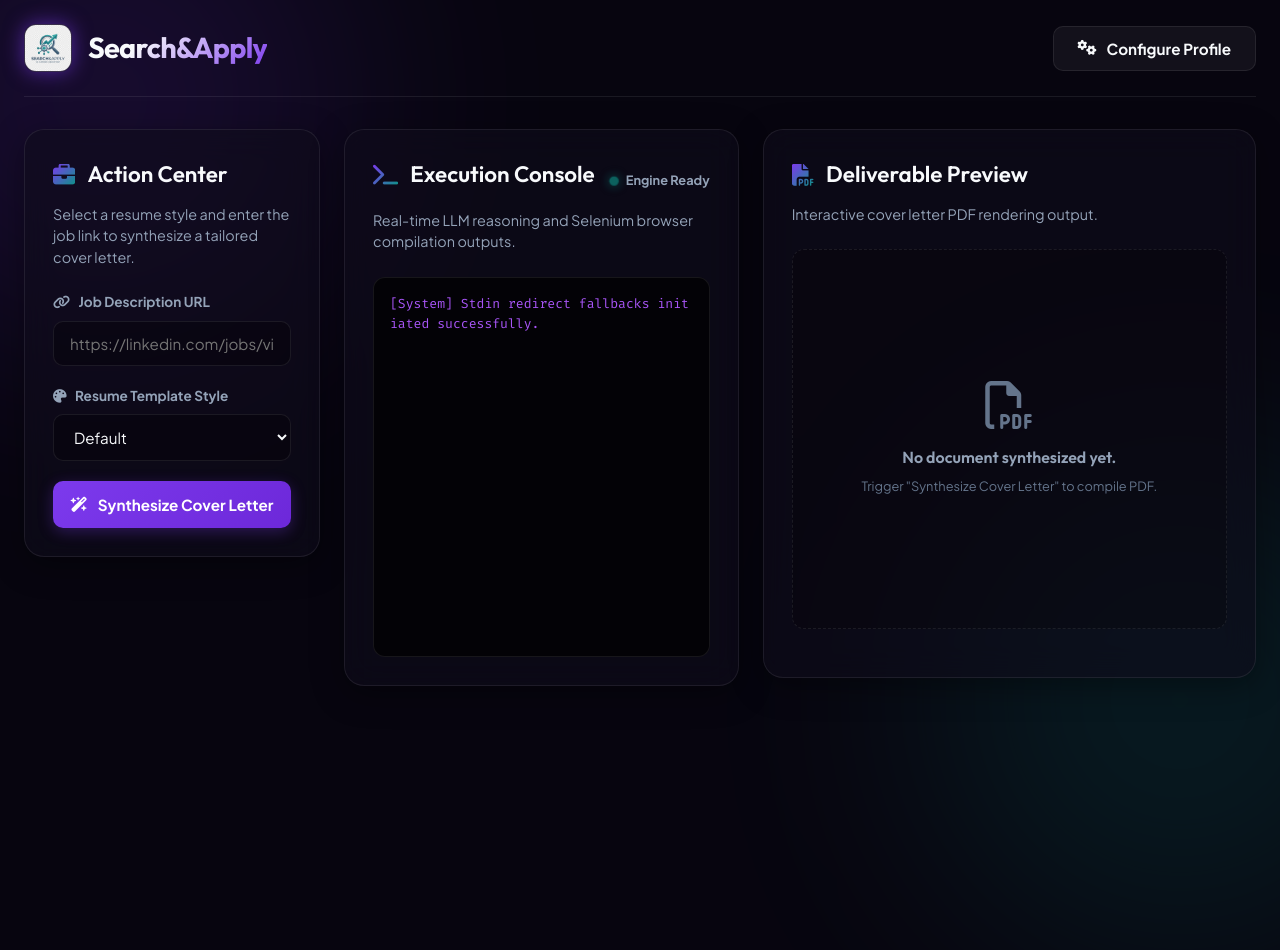
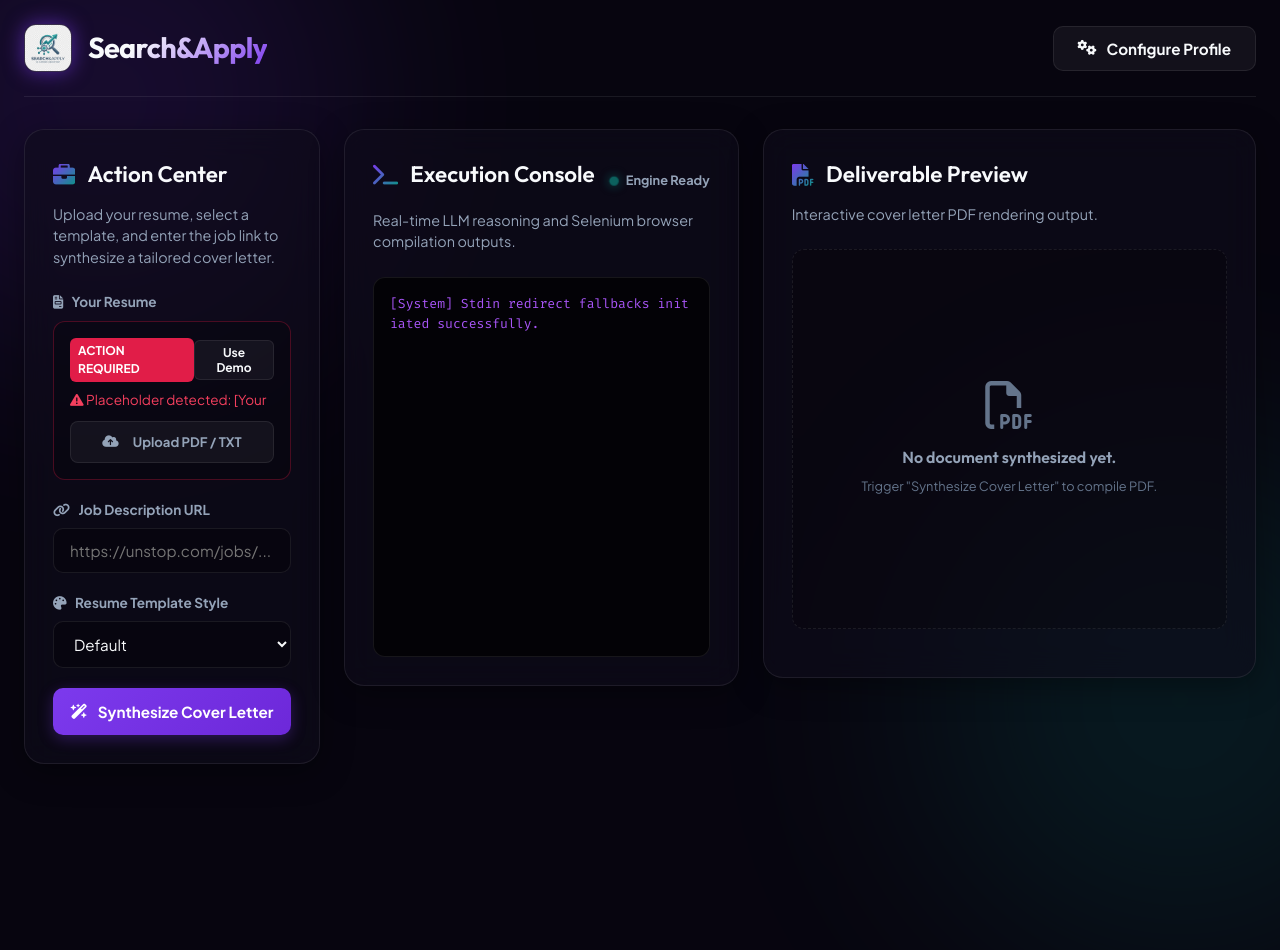
Before and after one commit to Akatsuki-Tobi/Search-Apply, a FastAPI app: page / in a window 1280 px wide; the page is wider, and only the part inside the window is pictured. Run offline with FastAPI, Linux system fonts and the light colour scheme; data that the repository does not hold is empty; some libraries are stand-ins or nearby versions.

Commit message:
Expose resume uploader and status card directly in Action Center

```diff
--- a/app.py
+++ b/app.py
@@ -115,6 +115,36 @@ async def update_profile(profile: ProfileRequest):
         raise HTTPException(status_code=400, detail=f"Invalid YAML Syntax: {ye}")
     except Exception as e:
         raise HTTPException(status_code=500, detail=str(e))
+
+@app.get("/api/resume-status")
+async def get_resume_status():
+    resume_path = Path("data_folder/plain_text_resume.yaml")
+    if not resume_path.exists():
+        return {"valid": False, "reason": "No resume file exists."}
+    try:
+        content = resume_path.read_text(encoding="utf-8")
+        placeholders = ["[Your ", "[Company ", "[Project ", "[Achievement ", "[Certification ", "[Language ", "[Notice ", "[Salary ", "[Gender ", "[Yes/No", "[Grade"]
+        found_placeholders = [p for p in placeholders if p in content]
+        if found_placeholders:
+            return {
+                "valid": False,
+                "reason": f"Placeholder detected: {found_placeholders[0]}"
+            }
+
+        resume_obj = Resume(content)
+        name = "Candidate"
+        if resume_obj.personal_information:
+            pi = resume_obj.personal_information
+            name_parts = []
+            if pi.name:
+                name_parts.append(pi.name)
+            if pi.surname:
+                name_parts.append(pi.surname)
+            if name_parts:
+                name = " ".join(name_parts)
+        return {"valid": True, "name": name, "email": resume_obj.personal_information.email if resume_obj.personal_information else None}
+    except Exception as e:
+        return {"valid": False, "reason": str(e)}
 
 @app.get("/api/logs")
 async def stream_logs():
--- a/web/static/app.js
+++ b/web/static/app.js
@@ -5,6 +5,7 @@ let logEventSource = null;
 document.addEventListener("DOMContentLoaded", () => {
     fetchStyles();
     setupLogStream();
+    checkResumeStatus();
 });
 
 // 1. Fetch template styles list
@@ -191,6 +192,7 @@ async function saveProfile() {
 
         appendConsoleLine("System", "Configuration and secrets updated and validated successfully.", "info-line");
         closeProfileModal();
+        await checkResumeStatus();
     } catch (err) {
         alert("Save Error: " + err.message);
     }
@@ -219,6 +221,7 @@ async function triggerDemoResume() {
         statusSpan.textContent = "Demo loaded successfully!";
         statusSpan.style.color = "#10b981";
         appendConsoleLine("System", "Demo resume loaded successfully.", "info-line");
+        await checkResumeStatus();
     } catch (err) {
         statusSpan.textContent = "Load failed.";
         statusSpan.style.color = "var(--accent)";
@@ -257,6 +260,7 @@ async function uploadAndParseResume() {
         statusSpan.textContent = "Parsed successfully!";
         statusSpan.style.color = "#10b981";
         appendConsoleLine("System", `Successfully parsed and validated resume YAML.`, "info-line");
+        await checkResumeStatus();
     } catch (err) {
         statusSpan.textContent = "Parsing failed.";
         statusSpan.style.color = "var(--accent)";
@@ -266,3 +270,102 @@ async function uploadAndParseResume() {
         fileInput.value = "";
     }
 }
+
+// 7. Check current resume status
+async function checkResumeStatus() {
+    const badge = document.getElementById("action-center-resume-status-badge");
+    const details = document.getElementById("action-center-resume-details");
+    const card = document.getElementById("action-center-resume-status-card");
+
+    if (!badge || !details) return;
+
+    try {
+        const response = await fetch("/api/resume-status");
+        if (!response.ok) throw new Error("Failed to check resume status.");
+        const data = await response.json();
+
+        if (data.valid) {
+            badge.textContent = "Active Resume";
+            badge.style.backgroundColor = "#0d9488";
+            details.innerHTML = `<strong>Candidate:</strong> ${data.name}<br><strong>Email:</strong> ${data.email || 'N/A'}`;
+            if (card) card.style.borderColor = "rgba(13, 148, 136, 0.4)";
+        } else {
+            badge.textContent = "Action Required";
+            badge.style.backgroundColor = "#e11d48";
+            details.innerHTML = `<span style="color: #f43f5e;"><i class="fa-solid fa-triangle-exclamation"></i> ${data.reason || 'No valid resume loaded.'}</span>`;
+            if (card) card.style.borderColor = "rgba(225, 29, 72, 0.3)";
+        }
+    } catch (err) {
+        console.error(err);
+        badge.textContent = "Error";
+        badge.style.backgroundColor = "#ef4444";
+        details.textContent = "Error loading resume status.";
+    }
+}
+
+async function triggerDemoResumeActionCenter() {
+    const details = document.getElementById("action-center-resume-details");
+    if (details) details.textContent = "Loading Demo...";
+
+    try {
+        const response = await fetch("/api/load-demo-resume", {
+            method: "POST"
+        });
+
+        if (!response.ok) {
+            const errData = await response.json();
+            throw new Error(errData.detail || "Failed to load demo resume.");
+        }
+
+        const data = await response.json();
+        const modalTextarea = document.getElementById("yaml-resume");
+        if (modalTextarea) {
+            modalTextarea.value = data.yaml;
+        }
+        appendConsoleLine("System", "Demo resume loaded successfully.", "info-line");
+        await checkResumeStatus();
+    } catch (err) {
+        alert("Load Error: " + err.message);
+        await checkResumeStatus();
+    }
+}
+
+async function uploadResumeActionCenter() {
+    const fileInput = document.getElementById("action-center-resume-file");
+    if (!fileInput || !fileInput.files || fileInput.files.length === 0) return;
+
+    const file = fileInput.files[0];
+    const details = document.getElementById("action-center-resume-details");
+
+    if (details) details.innerHTML = `<i class="fa-solid fa-spinner fa-spin"></i> Parsing "${file.name}" via LLM...`;
+    appendConsoleLine("System", `Uploading and parsing resume: ${file.name} via LLM...`, "system-line");
+
+    const formData = new FormData();
+    formData.append("file", file);
+
+    try {
+        const response = await fetch("/api/parse-resume-file", {
+            method: "POST",
+            body: formData
+        });
+
+        if (!response.ok) {
+            const errData = await response.json();
+            throw new Error(errData.detail || "Parsing failed.");
+        }
+
+        const data = await response.json();
+        const modalTextarea = document.getElementById("yaml-resume");
+        if (modalTextarea) {
+            modalTextarea.value = data.yaml;
+        }
+        appendConsoleLine("System", `Successfully parsed and validated resume YAML.`, "info-line");
+        await checkResumeStatus();
+    } catch (err) {
+        appendConsoleLine("System", `Resume parsing error: ${err.message}`, "error-line");
+        alert("Parsing Error: " + err.message);
+        await checkResumeStatus();
+    } finally {
+        fileInput.value = "";
+    }
+}
--- a/web/templates/index.html
+++ b/web/templates/index.html
@@ -35,12 +35,32 @@
             <!-- Left Panel: Job Details Input -->
             <section class="card control-panel animate-fade-in">
                 <h2><i class="fa-solid fa-briefcase text-gradient"></i> Action Center</h2>
-                <p class="description">Select a resume style and enter the job link to synthesize a tailored cover letter.</p>
+                <p class="description">Upload your resume, select a template, and enter the job link to synthesize a tailored cover letter.</p>
 
                 <form id="generator-form" onsubmit="generateCoverLetter(event)">
+                    <!-- Resume Status & Upload directly in Action Center -->
+                    <div class="form-group">
+                        <label><i class="fa-solid fa-file-invoice"></i> Your Resume</label>
+                        <div class="resume-status-card" id="action-center-resume-status-card" style="background: rgba(0, 0, 0, 0.25); border: 1px solid var(--border-color); border-radius: 12px; padding: 16px; margin-bottom: 12px; transition: var(--transition);">
+                            <div style="display: flex; justify-content: space-between; align-items: center; margin-bottom: 8px;">
+                                <span id="action-center-resume-status-badge" style="font-size: 0.75rem; font-weight: 700; padding: 4px 8px; border-radius: 6px; background: #e11d48; color: #fff; text-transform: uppercase;">Checking...</span>
+                                <button type="button" class="btn btn-secondary" style="padding: 4px 10px; font-size: 0.75rem; border-radius: 6px;" onclick="triggerDemoResumeActionCenter()">Use Demo</button>
+                            </div>
+                            <div id="action-center-resume-details" style="font-size: 0.85rem; color: var(--text-secondary); margin-bottom: 12px; line-height: 1.4;">
+                                No valid resume loaded. Please upload your resume PDF or TXT to get started.
+                            </div>
+                            <div style="display: flex; gap: 8px; align-items: center;">
+                                <input type="file" id="action-center-resume-file" accept=".pdf,.txt" style="display: none;" onchange="uploadResumeActionCenter()">
+                                <label for="action-center-resume-file" class="btn btn-secondary btn-full-width" style="padding: 10px 16px; font-size: 0.82rem; cursor: pointer; text-align: center; margin: 0; display: inline-flex; align-items: center; justify-content: center; gap: 8px; border-radius: 8px;">
+                                    <i class="fa-solid fa-cloud-arrow-up"></i> Upload PDF / TXT
+                                </label>
+                            </div>
+                        </div>
+                    </div>
+
                     <div class="form-group">
                         <label for="job-url"><i class="fa-solid fa-link"></i> Job Description URL</label>
-                        <input type="url" id="job-url" placeholder="https://linkedin.com/jobs/view/..." required>
+                        <input type="url" id="job-url" placeholder="https://unstop.com/jobs/..." required>
                     </div>
 
                     <div class="form-group">
```
